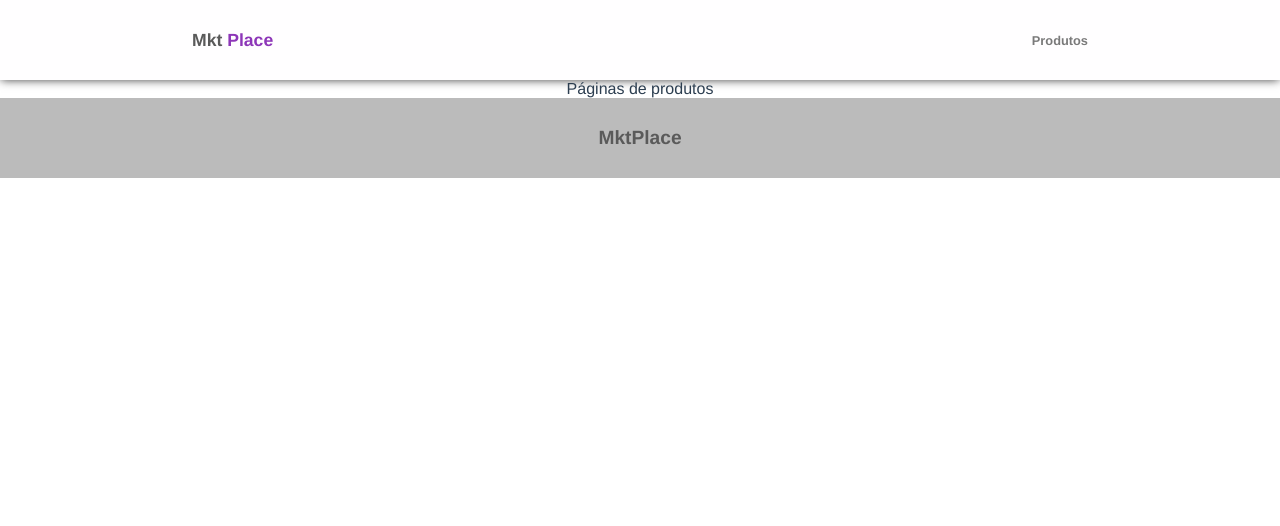
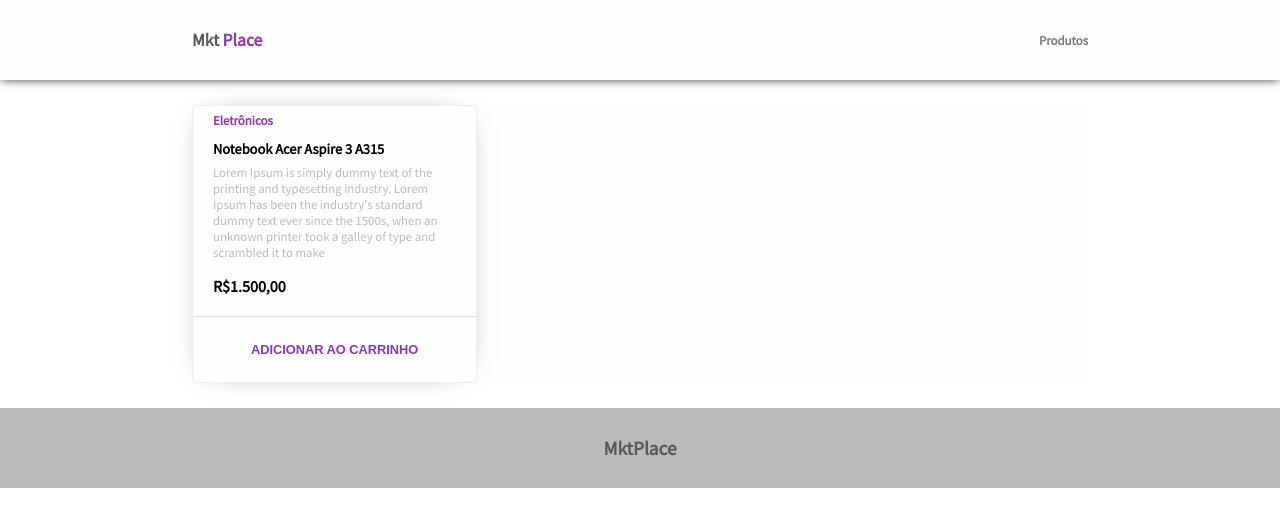
Before and after one commit to devleandrodias/desafio-ow-Interactive-frontend, a Vue app: page / in a window 1280 px wide. Shown: the top 526 px of the page. Built offline with nearby package versions, Linux system fonts and the light colour scheme.

Commit message:
inicio da criação do card de produto

```diff
--- a/public/index.html
+++ b/public/index.html
@@ -1,17 +1,23 @@
 <!DOCTYPE html>
-<html lang="en">
+<html lang="pt-br">
+
 <head>
   <meta charset="utf-8">
   <meta http-equiv="X-UA-Compatible" content="IE=edge">
   <meta name="viewport" content="width=device-width,initial-scale=1.0">
-    <link rel="icon" href="<%= BASE_URL %>favicon.ico">
-    <title>ow-interactive-store</title>
+  <meta name="theme-color" content="#8d36b8">
+  <link rel="icon" type="image/png"
+    href="https://encrypted-tbn0.gstatic.com/images?q=tbn%3AANd9GcQXu6wPUzgB2-qjDDR17wpkaBmjYUCpUgEnJL6MGLB3DBvEX-xT" />
+  <title>OW Interactive Store</title>
 </head>
+
 <body>
   <noscript>
-      <strong>We're sorry but ow-interactive-store doesn't work properly without JavaScript enabled. Please enable it to continue.</strong>
+    <strong>We're sorry but ow-interactive-store doesn't work properly without JavaScript enabled. Please enable it to
+      continue.</strong>
   </noscript>
   <div id="app"></div>
   <!-- built files will be auto injected -->
 </body>
+
 </html>
--- a/src/App.vue
+++ b/src/App.vue
@@ -26,17 +26,18 @@ export default {
 * {
   margin: 0;
   padding: 0;
+  outline: 0;
+  box-sizing: border-box;
 }
 
-body {
+html #app {
   font-family: "Source Sans Pro", sans-serif;
+  height: 100vh;
+  -webkit-font-smoothing: antialiased;
+  -moz-osx-font-smoothing: grayscale;
 }
 
-#app {
-  font-family: "Avenir", Helvetica, Arial, sans-serif;
-  -webkit-font-smoothing: antialiased;
-  -moz-osx-font-smoothing: grayscale;
-  text-align: center;
-  color: #2c3e50;
+button {
+  cursor: pointer;
 }
 </style>
--- a/src/components/templates/Footer.vue
+++ b/src/components/templates/Footer.vue
@@ -14,8 +14,7 @@ footer {
   color: #5a5a5a;
   font-size: 1.2em;
   font-weight: bold;
-  /* margin-top: 20px; */
-
+  margin-top: 25px;
   display: flex;
   align-items: center;
   justify-content: center;
--- a/src/components/templates/Main.vue
+++ b/src/components/templates/Main.vue
@@ -9,4 +9,9 @@ export default {};
 </script>
 
 <style>
+main {
+  background-color: #fffeff;
+  margin: 0 15%;
+  height: auto;
+}
 </style>
--- a/src/components/templates/Toolbar.vue
+++ b/src/components/templates/Toolbar.vue
@@ -21,6 +21,7 @@ export default {};
 header {
   background-color: #fffeff;
   height: 10vh;
+  margin-bottom: 25px;
   z-index: 1;
   -webkit-box-shadow: 0px 1px 9px -1px rgba(0, 0, 0, 0.75);
   -moz-box-shadow: 0px 1px 9px -1px rgba(0, 0, 0, 0.75);
--- /dev/null
+++ b/src/components/widgets/CardProduct.vue
@@ -0,0 +1,110 @@
+<template>
+  <div class="cards">
+    <div class="card">
+      <!-- <img src="../../../images/imac.jpg" alt srcset /> -->
+      <span class="category">Eletrônicos</span>
+      <span class="product">Notebook Acer Aspire 3 A315</span>
+      <p class="description">
+        Lorem Ipsum is simply dummy text of the printing and typesetting
+        industry. Lorem Ipsum has been the industry's standard dummy text
+        ever since the 1500s, when an unknown printer took a galley of
+        type and scrambled it to make
+      </p>
+      <span class="price">R$1.500,00</span>
+      <button>Adicionar ao carrinho</button>
+    </div>
+  </div>
+</template>
+
+<script>
+export default {};
+</script>
+
+<style>
+@media (min-width: 700px) {
+  .cards {
+    display: grid;
+    grid-template-columns: 1fr 1fr 1fr;
+    grid-gap: 20px;
+    /* margin: 0 15%; */
+  }
+}
+
+@media (max-width: 700px) {
+  .cards {
+    display: grid;
+    grid-template-columns: 1fr;
+    /* grid-gap: 20px; */
+    /* margin: 0 15%; */
+  }
+}
+
+.card {
+  display: flex;
+  flex-direction: column;
+  border: 1px solid #eee;
+  border-radius: 3px;
+
+  -webkit-box-shadow: 0px 0px 30px -20px rgba(0, 0, 0, 0.75);
+  -moz-box-shadow: 0px 0px 30px -20px rgba(0, 0, 0, 0.75);
+  box-shadow: 0px 0px 30px -20px rgba(0, 0, 0, 0.75);
+}
+
+img {
+  align-self: center;
+  max-width: 250px;
+}
+
+button {
+  display: flex;
+  background-color: #fffeff;
+  border: none;
+  padding: 25px;
+
+  align-items: center;
+  justify-content: center;
+  color: #8d36b8;
+  font-weight: 600;
+  font-size: 0.8em;
+  border-radius: 0px 0px 4px 4px;
+
+  border-top: 1px solid #ddd;
+  text-transform: uppercase;
+  cursor: pointer;
+  transition: 0.4s ease-out;
+  outline: none;
+}
+
+button:hover {
+  color: #fffeff;
+  border-top: 1px solid #8d36b8;
+  background-color: #8d36b8;
+  transition: 0.4s ease-in;
+  outline: none;
+}
+
+.price {
+  padding: 10px 20px 20px 20px;
+  font-weight: bolder;
+}
+
+.category {
+  font-size: 0.8em;
+  color: #8d36b8;
+  font-weight: bold;
+  padding: 6px 20px;
+}
+
+.product {
+  font-size: 0.9em;
+  padding: 6px 20px;
+  font-weight: bold;
+}
+
+.description {
+  font-size: 0.8em;
+  padding: 6px 20px;
+  padding-top: 0px;
+  color: #bbbbbb;
+}
+</style>
--- a/src/views/Product.vue
+++ b/src/views/Product.vue
@@ -1,7 +1,13 @@
 <template>
-  <div class="product">Páginas de produtos</div>
+  <app-card-product />
 </template>
 
 <script>
-export default {};
+import CardProduct from "../components/widgets/CardProduct";
+
+export default {
+  components: {
+    appCardProduct: CardProduct
+  }
+};
 </script>
```
Lines whose indentation alone changed are shown as unchanged.
